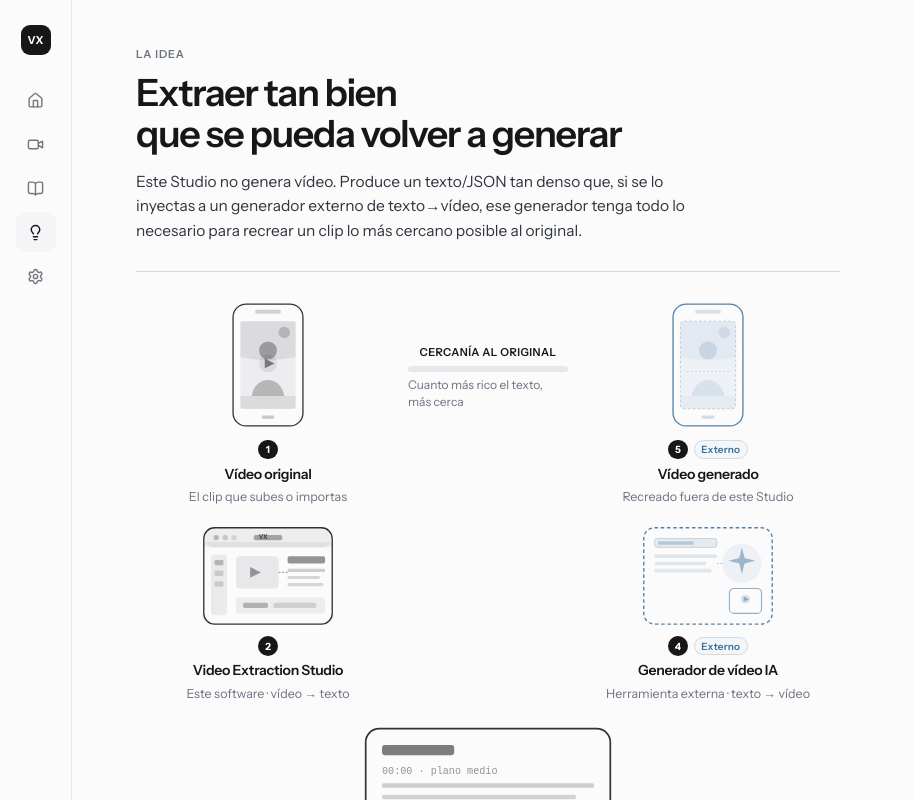
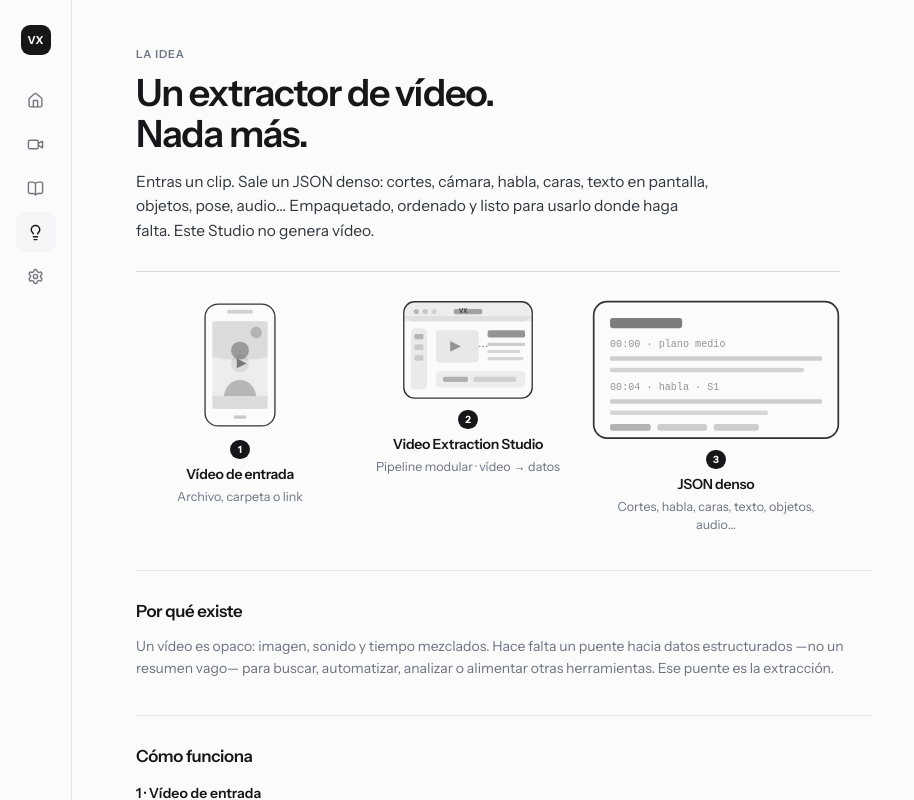
Before and after one commit to FrescoFresco/video-to-json, a Next.js app: page / in a window 1280 px wide. Both pictures are taken after a click on the button 35 px from the left and 232 px from the top of the page. Shown: the top 800 px of the page, without its empty margins (0-914 px from the left). Built offline with nearby package versions, Linux system fonts and the light colour scheme.

Commit message:
Alinea el producto con lo que es: extractor de vídeo → JSON
Sustituye el framing de recreación por la identidad real: pipeline modular
que densifica un clip en un dossier JSON. Home, La idea y README coherentes.

Co-authored-by: franfbb.1997 <franfbb.1997@gmail.com>

```diff
--- a/src/app/globals.css
+++ b/src/app/globals.css
@@ -569,6 +569,17 @@ body {
     align-items: start;
   }
 
+  .vx-grid--extract {
+    grid-template-columns: 1fr 1fr 1fr;
+    gap: 1rem 1.25rem;
+    align-items: start;
+  }
+
+  .vx-grid--extract .vx-col--mid {
+    padding-top: 0;
+  }
+
+
   .vx-col {
     display: grid;
     justify-items: center;
--- a/src/components/studio/recreation-diagram.tsx
+++ b/src/components/studio/recreation-diagram.tsx
@@ -1,57 +1,53 @@
 import type { ReactNode } from "react";
 
-/** Página «La idea»: objetivo del software + diagrama de recreación. */
+/** Página «La idea»: qué es este software (extractor de vídeo → JSON). */
 export function IdeaView() {
   return (
     <div className="vx-idea min-w-0">
       <header className="vx-idea-hero">
         <p className="vx-idea-kicker">La idea</p>
         <h1 className="vx-idea-title">
-          Extraer tan bien
+          Un extractor de vídeo.
           <br />
-          que se pueda volver a generar
+          Nada más.
         </h1>
         <p className="vx-idea-lead">
-          Este Studio no genera vídeo. Produce un texto/JSON tan denso que, si se lo inyectas
-          a un generador externo de texto→vídeo, ese generador tenga todo lo necesario para
-          recrear un clip lo más cercano posible al original.
+          Entras un clip. Sale un JSON denso: cortes, cámara, habla, caras, texto en pantalla,
+          objetos, pose, audio… Empaquetado, ordenado y listo para usarlo donde haga falta.
+          Este Studio no genera vídeo.
         </p>
       </header>
 
-      <RecreationDiagram />
+      <ExtractionDiagram />
 
       <section className="vx-idea-block">
         <h2 className="vx-idea-h2">Por qué existe</h2>
         <p className="vx-idea-p">
-          Entre el vídeo real y un generador de IA hace falta un puente. Ese puente es la
-          extracción: planos, habla, texto en pantalla, escena, audio, personas, cámara… Todo
-          lo que haría falta para reconstruir la pieza, no solo etiquetarla.
+          Un vídeo es opaco: imagen, sonido y tiempo mezclados. Hace falta un puente hacia datos
+          estructurados —no un resumen vago— para buscar, automatizar, analizar o alimentar otras
+          herramientas. Ese puente es la extracción.
         </p>
       </section>
 
       <section className="vx-idea-block">
-        <h2 className="vx-idea-h2">El recorrido</h2>
+        <h2 className="vx-idea-h2">Cómo funciona</h2>
         <ol className="vx-idea-steps">
           <li>
-            <strong>1 · Vídeo original</strong>
-            El clip real (archivo o link).
+            <strong>1 · Vídeo de entrada</strong>
+            Archivo, carpeta o link.
           </li>
           <li>
-            <strong>2 · Video Extraction Studio</strong>
-            Este software: convierte el vídeo en un texto de extracción denso.
+            <strong>2 · Pipeline de módulos</strong>
+            Cada extractor hace un trabajo concreto (habla, caras, OCR, objetos…).
           </li>
           <li>
-            <strong>3 · Texto de extracción</strong>
-            El dossier JSON. Es lo único que produce el Studio. Puente entre ambos lados.
+            <strong>3 · JSON denso</strong>
+            Un solo pack con todo junto: <code className="text-[12.5px]">content</code>,{" "}
+            <code className="text-[12.5px]">timeline</code> y metadatos de la corrida.
           </li>
           <li>
-            <strong>4 · Generador de vídeo IA (externo)</strong>
-            Otra herramienta: lee ese texto y puede regenerar un vídeo.
-          </li>
-          <li>
-            <strong>5 · Vídeo generado</strong>
-            El resultado fuera de aquí. Cuanto más rico el texto, más cerca puede quedar del
-            original.
+            <strong>4 · Tú decides el uso</strong>
+            Archivo, API, webhook, búsqueda, automatización… o lo que venga después.
           </li>
         </ol>
       </section>
@@ -59,143 +55,88 @@ export function IdeaView() {
       <section className="vx-idea-block">
         <h2 className="vx-idea-h2">Qué hace Video Extraction Studio</h2>
         <p className="vx-idea-p">
-          Convierte vídeo en texto/JSON reconstruible, en local, con módulos de extracción.
-          Guarda el link de origen si viene de una URL, empaqueta todo junto y puede avisar
-          por API o webhook. El listón no es “resumir el vídeo”: es densificarlo hasta que
-          sirva para recrearlo.
+          Convierte vídeo en JSON estructurado, en local, con módulos registrados bajo el mismo
+          contrato. Guarda el origen si llegó por URL, borra el vídeo temporal al terminar y puede
+          avisar por webhook. El listón no es “etiquetar un poco”: es densificar el clip hasta
+          que el JSON sea útil de verdad.
         </p>
       </section>
 
       <section className="vx-idea-block vx-idea-block--last">
-        <h2 className="vx-idea-h2">La cercanía al original</h2>
+        <h2 className="vx-idea-h2">Qué no es</h2>
         <p className="vx-idea-p">
-          Arriba, el original (1) y el generado (5) se miran de frente. La barra del medio no
-          es una nota automática: es el objetivo. El trabajo de este software es hacer el
-          texto (3) tan rico que esa cercanía sea posible.
+          No es un editor ni un generador de vídeo. Su trabajo termina cuando el JSON está listo.
+          Lo que hagas después con ese dossier —archivo, automatización, otra IA— queda fuera.
         </p>
       </section>
     </div>
   );
 }
 
-/**
- * Desktop:
- *   [1 Original]  —— cercanía ——  [5 Generado]
- *   [2 VX Studio]                 [4 Generador IA]
- *              [3 Texto extracción]
- *
- * Móvil: nodos 1–5 + cercanía al final. Sin líneas conectoras.
- */
-export function RecreationDiagram() {
+/** Flujo real del producto: vídeo → módulos → JSON. */
+export function ExtractionDiagram() {
   return (
-    <section aria-label="De vídeo a texto a vídeo generado" className="vx-loop vx-loop--embedded">
-      {/* —— Desktop —— */}
+    <section aria-label="De vídeo a JSON denso" className="vx-loop vx-loop--embedded">
       <div className="vx-loop-desk">
-        <div className="vx-grid">
-          {/* Columna izquierda */}
+        <div className="vx-grid vx-grid--extract">
           <div className="vx-col vx-col--left">
             <Node
               step="1"
-              title="Vídeo original"
-              copy="El clip que subes o importas"
+              title="Vídeo de entrada"
+              copy="Archivo, carpeta o link"
               illu={<VideoFrameIllustration variant="origin" />}
             />
+          </div>
+
+          <div className="vx-col vx-col--mid">
             <Node
               step="2"
               title="Video Extraction Studio"
-              copy="Este software · vídeo → texto"
+              copy="Pipeline modular · vídeo → datos"
               illu={<StudioAppIllustration />}
             />
           </div>
 
-          {/* Centro: cercanía (arriba) */}
-          <div className="vx-col vx-col--mid">
-            <FidelityBridge />
-          </div>
-
-          {/* Columna derecha */}
           <div className="vx-col vx-col--right">
             <Node
-              step="5"
-              title="Vídeo generado"
-              copy="Recreado fuera de este Studio"
-              badge="Externo"
-              illu={<VideoFrameIllustration variant="generated" />}
-            />
-            <Node
-              step="4"
-              title="Generador de vídeo IA"
-              copy="Herramienta externa · texto → vídeo"
-              badge="Externo"
-              illu={<AiGeneratorIllustration />}
+              step="3"
+              title="JSON denso"
+              copy="Cortes, habla, caras, texto, objetos, audio…"
+              illu={<TextDossierIllustration />}
             />
           </div>
         </div>
-
-        <Node
-          step="3"
-          title="Texto de extracción"
-          copy="JSON denso: planos, habla, pantalla, escena, audio… el puente"
-          className="vx-loop-node--text"
-          illu={<TextDossierIllustration />}
-        />
       </div>
 
-      {/* —— Móvil —— */}
       <div className="vx-loop-mob">
         <Node
           step="1"
-          title="Vídeo original"
-          copy="El clip que subes o importas"
+          title="Vídeo de entrada"
+          copy="Archivo, carpeta o link"
           layout="row"
           illu={<VideoFrameIllustration variant="origin" size="sm" />}
         />
         <Node
           step="2"
           title="Video Extraction Studio"
-          copy="Este software · vídeo → texto"
+          copy="Pipeline modular · vídeo → datos"
           layout="row"
           illu={<StudioAppIllustration size="sm" />}
         />
         <Node
           step="3"
-          title="Texto de extracción"
-          copy="JSON denso para recrear el clip"
+          title="JSON denso"
+          copy="Todo el dossier en un solo pack"
           layout="row"
           illu={<TextDossierIllustration size="sm" />}
         />
-        <Node
-          step="4"
-          title="Generador de vídeo IA"
-          copy="Herramienta externa · texto → vídeo"
-          badge="Externo"
-          layout="row"
-          illu={<AiGeneratorIllustration size="sm" />}
-        />
-        <Node
-          step="5"
-          title="Vídeo generado"
-          copy="Recreado a partir del texto"
-          badge="Externo"
-          layout="row"
-          illu={<VideoFrameIllustration variant="generated" size="sm" />}
-        />
-
-        <div className="vx-loop-mob-compare">
-          <p className="vx-loop-mob-compare-title">Cercanía al original</p>
-          <div className="vx-loop-mob-compare-frames" aria-hidden="true">
-            <VideoFrameIllustration variant="origin" size="xs" />
-            <FidelityBridge compact />
-            <VideoFrameIllustration variant="generated" size="xs" />
-          </div>
-          <p className="vx-loop-fidelity-hint">
-            Cuanto más rico el texto (3), más cerca puede quedar el 5 del 1
-          </p>
-        </div>
       </div>
     </section>
   );
 }
+
+/** @deprecated Usar ExtractionDiagram. */
+export const RecreationDiagram = ExtractionDiagram;
 
 function Node({
   step,
@@ -228,24 +169,6 @@ function Node({
         <span className="vx-loop-node-copy">{copy}</span>
       </figcaption>
     </figure>
-  );
-}
-
-function FidelityBridge({ compact = false }: { compact?: boolean }) {
-  return (
-    <div className={`vx-loop-fidelity ${compact ? "vx-loop-fidelity--compact" : ""}`}>
-      {!compact ? <p className="vx-loop-fidelity-label">Cercanía al original</p> : null}
-      <div
-        className="vx-loop-fidelity-track"
-        role="img"
-        aria-label="Objetivo: máxima similitud entre el vídeo generado y el original"
-      >
-        <div className="vx-loop-fidelity-fill" />
-      </div>
-      {!compact ? (
-        <p className="vx-loop-fidelity-hint">Cuanto más rico el texto, más cerca</p>
-      ) : null}
-    </div>
   );
 }
 
@@ -296,38 +219,15 @@ function VideoFrameIllustration({
           fill="currentColor"
           opacity={isGen ? 0.05 : 0.08}
         />
-        {isGen ? (
-          <>
-            <rect
-              x="14"
-              y="26"
-              width="68"
-              height="108"
-              rx="5"
-              stroke="currentColor"
-              strokeWidth="1"
-              strokeDasharray="3 3"
-              opacity="0.35"
-            />
-            <path
-              d="M22 88 H74"
-              stroke="currentColor"
-              strokeWidth="1"
-              strokeDasharray="2 3"
-              opacity="0.3"
-            />
-          </>
-        ) : (
-          <g opacity="0.7">
-            <circle cx="48" cy="78" r="11" fill="currentColor" opacity="0.12" />
-            <polygon points="44,72 56,78 44,84" fill="currentColor" opacity="0.75" />
-          </g>
-        )}
+        <g opacity="0.7">
+          <circle cx="48" cy="78" r="11" fill="currentColor" opacity="0.12" />
+          <polygon points="44,72 56,78 44,84" fill="currentColor" opacity="0.75" />
+        </g>
         <rect x="40" y="142" width="16" height="4" rx="2" fill="currentColor" opacity="0.22" />
         <defs>
           <linearGradient id={`screen-${uid}`} x1="14" y1="26" x2="82" y2="134">
-            <stop stopColor={isGen ? "#3d6f99" : "#2a3340"} stopOpacity="0.07" />
-            <stop offset="1" stopColor={isGen ? "#3d6f99" : "#2a3340"} stopOpacity="0.2" />
+            <stop stopColor="#2a3340" stopOpacity="0.07" />
+            <stop offset="1" stopColor="#2a3340" stopOpacity="0.2" />
           </linearGradient>
         </defs>
       </svg>
@@ -391,66 +291,6 @@ function StudioAppIllustration({ size = "md" }: { size?: "sm" | "md" }) {
   );
 }
 
-function AiGeneratorIllustration({ size = "md" }: { size?: "sm" | "md" }) {
-  return (
-    <div className={`vx-illu-genai vx-illu-genai--${size}`} aria-hidden="true">
-      <svg viewBox="0 0 148 112" fill="none" xmlns="http://www.w3.org/2000/svg">
-        <rect
-          x="2"
-          y="2"
-          width="144"
-          height="108"
-          rx="12"
-          stroke="currentColor"
-          strokeWidth="1.5"
-          strokeDasharray="4 3"
-          className="vx-illu-stroke"
-        />
-        <rect x="14" y="14" width="70" height="10" rx="3" fill="currentColor" opacity="0.12" />
-        <rect
-          x="14"
-          y="14"
-          width="70"
-          height="10"
-          rx="3"
-          stroke="currentColor"
-          strokeWidth="1"
-          opacity="0.25"
-        />
-        <rect x="18" y="17" width="40" height="4" rx="1.5" fill="currentColor" opacity="0.28" />
-        <rect x="14" y="32" width="70" height="4" rx="1.5" fill="currentColor" opacity="0.16" />
-        <rect x="14" y="40" width="58" height="4" rx="1.5" fill="currentColor" opacity="0.14" />
-        <rect x="14" y="48" width="64" height="4" rx="1.5" fill="currentColor" opacity="0.14" />
-        <circle cx="112" cy="42" r="22" fill="currentColor" opacity="0.07" />
-        <path
-          d="M112 24 L115 36 L127 39 L115 42 L112 54 L109 42 L97 39 L109 36 Z"
-          fill="currentColor"
-          opacity="0.45"
-        />
-        <path
-          d="M84 42 H90"
-          stroke="currentColor"
-          strokeWidth="1.2"
-          strokeDasharray="2 2"
-          opacity="0.4"
-        />
-        <rect
-          x="98"
-          y="70"
-          width="36"
-          height="28"
-          rx="5"
-          stroke="currentColor"
-          strokeWidth="1.2"
-          opacity="0.55"
-        />
-        <circle cx="116" cy="82" r="5" fill="currentColor" opacity="0.18" />
-        <polygon points="114,79 120,82 114,85" fill="currentColor" opacity="0.5" />
-      </svg>
-    </div>
-  );
-}
-
 function TextDossierIllustration({ size = "md" }: { size?: "sm" | "md" }) {
   return (
     <div className={`vx-illu-dossier vx-illu-dossier--${size}`} aria-hidden="true">
--- a/src/components/studio/studio-app.tsx
+++ b/src/components/studio/studio-app.tsx
@@ -327,8 +327,8 @@ function HomeView() {
             <br />
             Studio
           </p>
-          <p className="mt-4 m-0 max-w-[22rem] text-[14px] leading-snug tracking-[-0.015em] text-[#6a7380] sm:text-[15px]">
-            De vídeo a JSON para recrearlo.
+          <p className="mt-4 m-0 max-w-[24rem] text-[14px] leading-snug tracking-[-0.015em] text-[#6a7380] sm:text-[15px]">
+            Extractor de vídeo → JSON denso.
           </p>
         </div>
 
```
Also changed, not shown: 1 other file (tests, documents, lock files or other folders).
